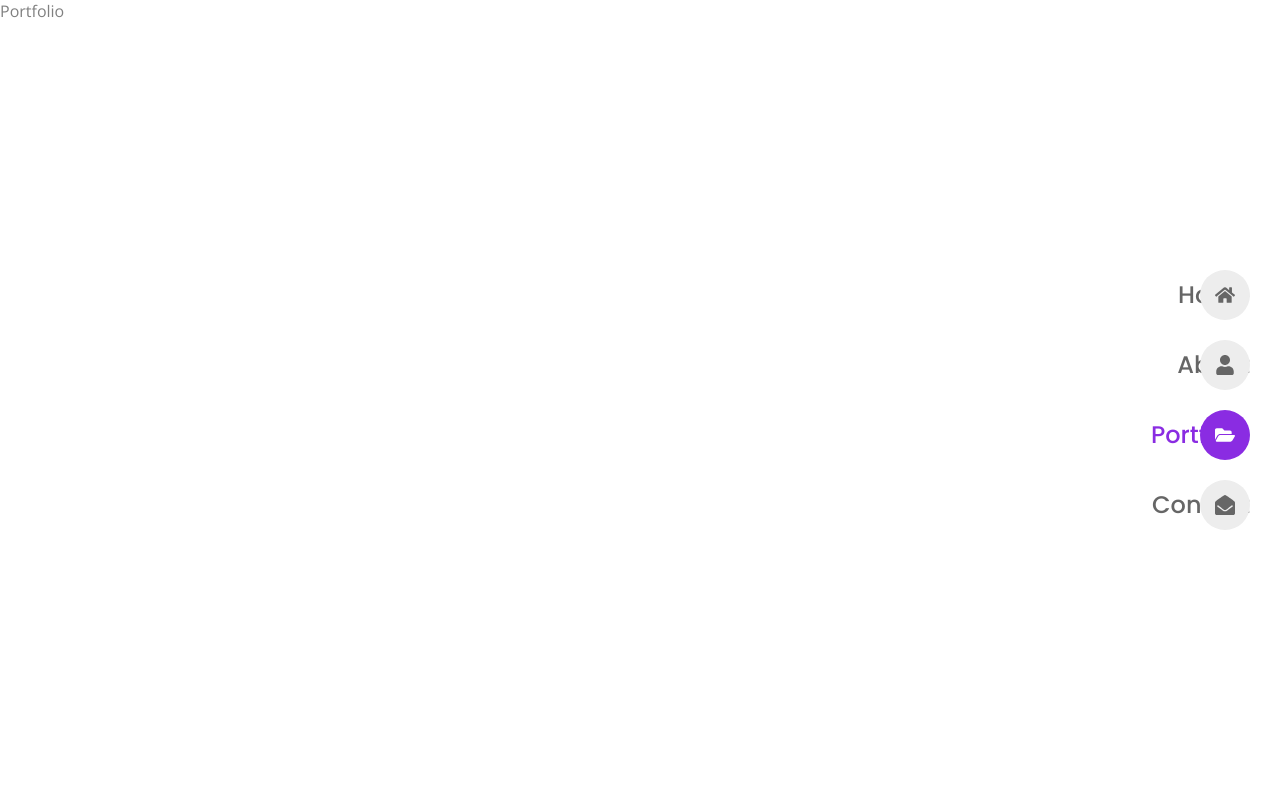
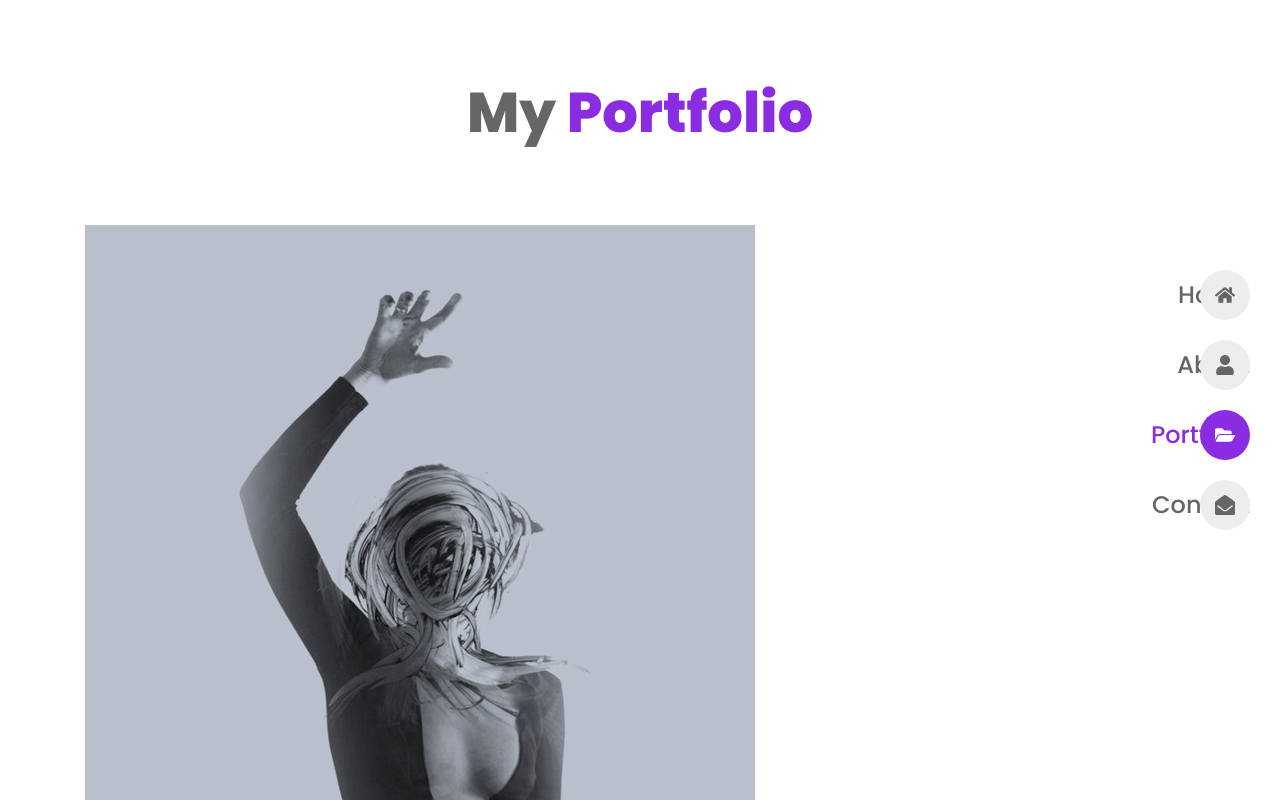
Before and after one commit to amank736836/portfoliowebsite, a React (Vite) app: page /portfolio in a window 1280 px wide. Shown: the top 800 px of the page. Built offline with nearby package versions, Linux system fonts and the light colour scheme.

Commit message:
feat: Update Portfolio page with PortfolioItem component

```diff
--- a/src/pages/Portfolio/Portfolio.jsx
+++ b/src/pages/Portfolio/Portfolio.jsx
@@ -1,9 +1,19 @@
-import React from 'react'
-
+import PortfolioItem from "../../Components/PortfolioItem";
+import "./Portfolio.css";
+import { portfolio } from "../../data";
 const Portfolio = () => {
   return (
-    <div>Portfolio</div>
-  )
-}
+    <section className="portfolio section">
+      <h2 className="section__title">
+        My <span>Portfolio</span>
+      </h2>
+      <div className="portfolio__container container grid">
+        {portfolio.map((item) => {
+          return <PortfolioItem key={item.id} {...item}/>;
+        })}
+      </div>
+    </section>
+  );
+};
 
-export default Portfolio
+export default Portfolio;
```
